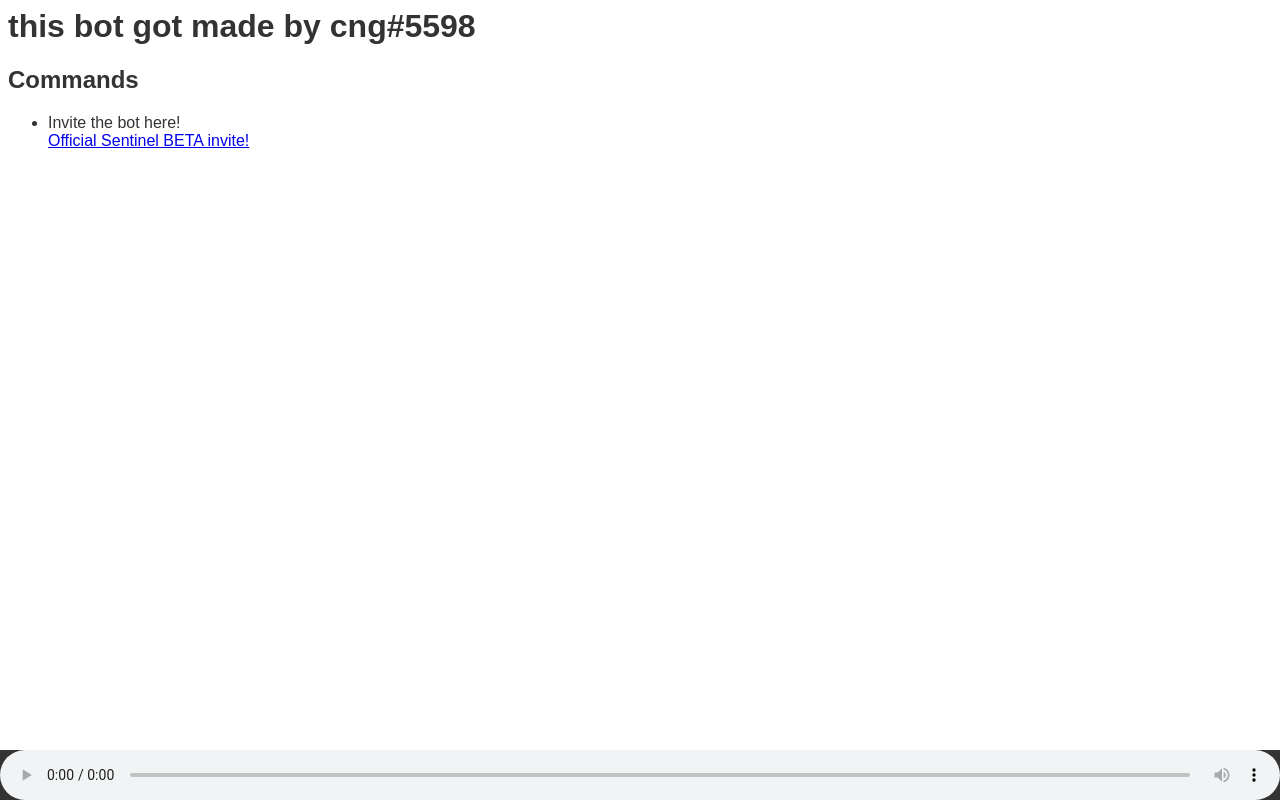
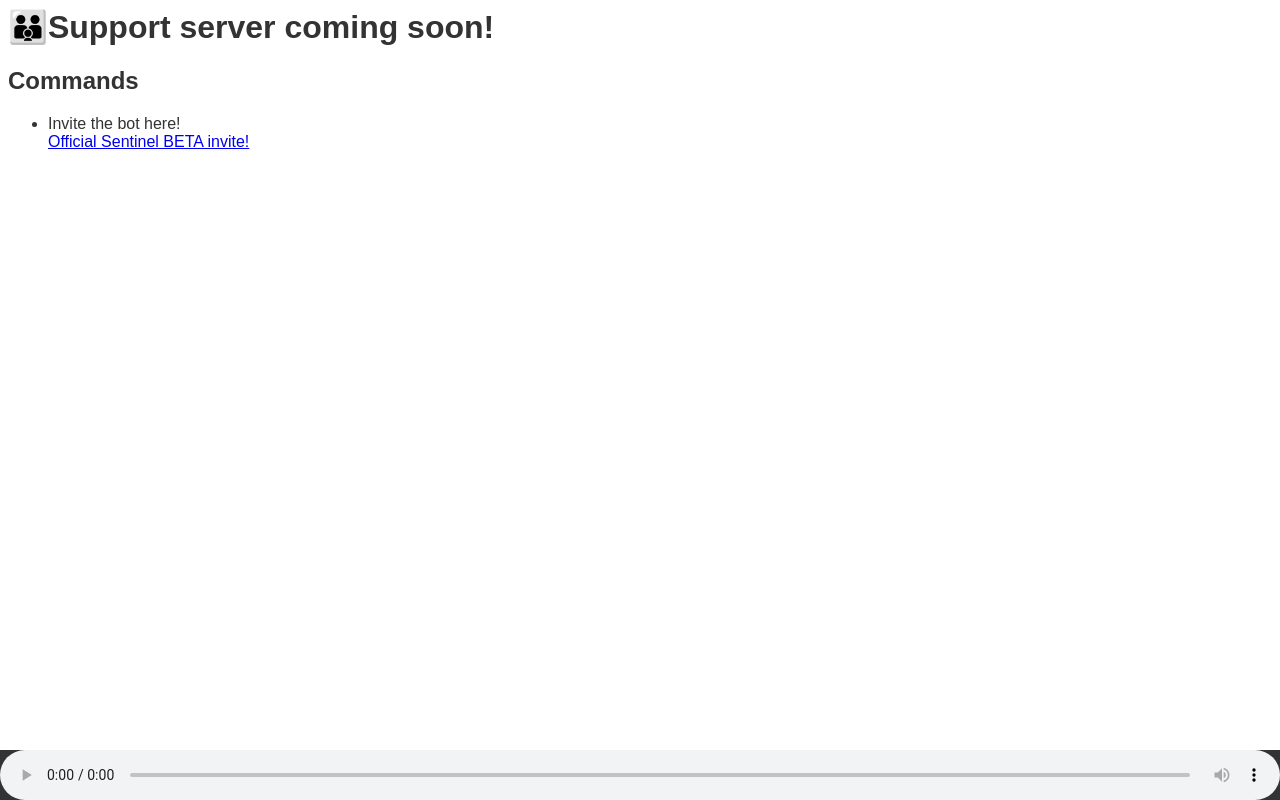
Before and after one commit to jejeeeeeee/Sentinel-invite-site, a plain HTML site: page index.html in a window 1280 px wide. Drawn offline with Linux system fonts and the light colour scheme.

Commit message:
Update index.html

```diff
--- a/index.html
+++ b/index.html
@@ -24,7 +24,7 @@
 </head>
 <body>
 <div class="Soon">
-  <h1>this bot got made by cng#5598</h1>
+  <h1>👪Support server coming soon!</h1>
   <div class="soon">
     <h2>Commands</h2>
     <ul>
```
